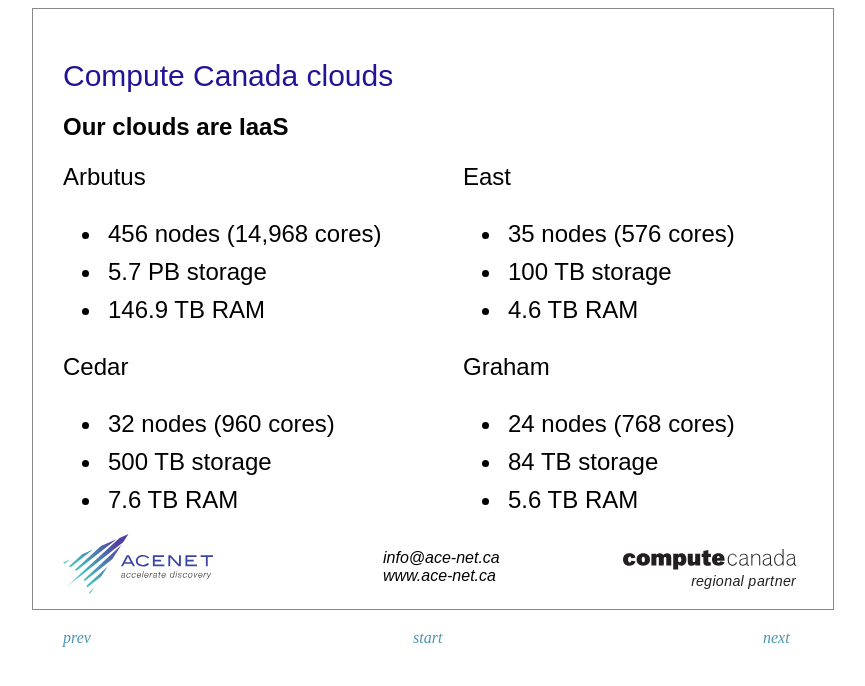
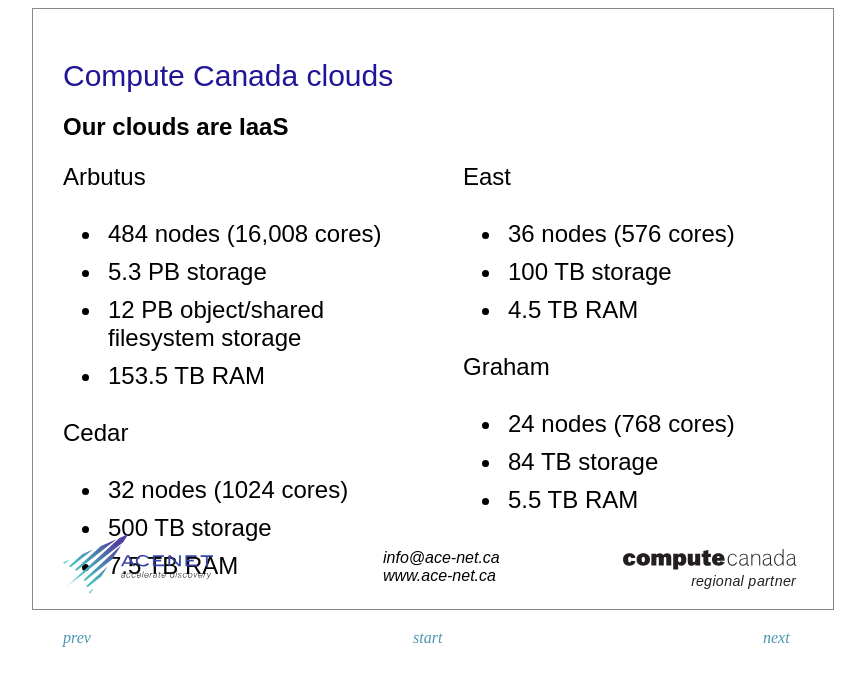
Before and after one commit to acenet-arc/cloud_apps_in_hss, a Jekyll site: the page built from _slides/compute-canada-clouds.md, in a window 1280 px wide. Shown: the top 686 px of the page, without its empty margins (207-1072 px from the left). Built offline with Jekyll 4.4.1, drawn with Linux system fonts in a browser that asks for light colours.

Commit message:
Updated Compute Canada cloud hardware specs

```diff
--- a/_slides/compute-canada-clouds.md
+++ b/_slides/compute-canada-clouds.md
@@ -9,23 +9,24 @@ nextslide: openstack
 
 <div markdown="1" style="position:absolute;top:50px;left:0px;width:350px;">
 Arbutus
-* 456 nodes (14,968 cores)
-* 5.7 PB storage
-* 146.9 TB RAM
+* 484 nodes (16,008 cores)
+* 5.3 PB storage
+* 12 PB object/shared filesystem storage
+* 153.5 TB RAM
 
 Cedar
-* 32 nodes (960 cores)
+* 32 nodes (1024 cores)
 * 500 TB storage
-* 7.6 TB RAM
+* 7.5 TB RAM
 </div>
 <div markdown="1" style="position:absolute;top:50px;left:400px;width:300px;">
 East
-* 35 nodes (576 cores)
+* 36 nodes (576 cores)
 * 100 TB storage
-* 4.6 TB RAM
+* 4.5 TB RAM
 
 Graham
 * 24 nodes (768 cores)
 * 84 TB storage
-* 5.6 TB RAM
+* 5.5 TB RAM
 </div>
```
